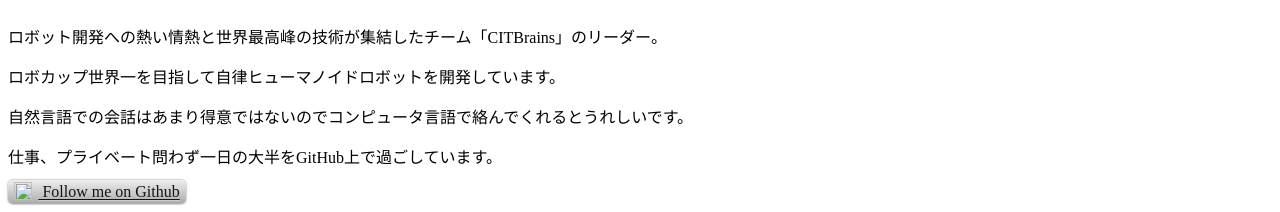
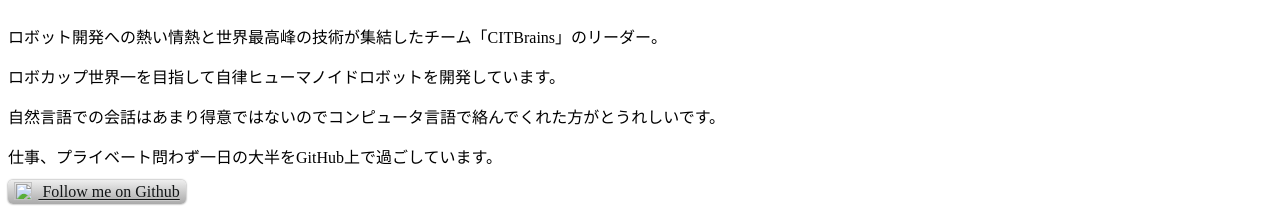
Before and after one commit to DaikiMaekawa/daikimaekawa.github.com, a Jekyll site: the page built from _posts/2014-04-25-Logo.md, in a window 1280 px wide. Shown: the part 1311-1523 px from the top of the page. Built offline with Jekyll 4.4.1, drawn with Linux system fonts in a browser that asks for light colours; nearby versions of some CDN libraries; Markdown is read by kramdown in place of the engine named in the settings; comment, search, counter and statistics services are not loaded.

Commit message:
Update post.html

```diff
--- a/_includes/themes/hooligan/post.html
+++ b/_includes/themes/hooligan/post.html
@@ -81,7 +81,7 @@
 
         <p>ロボット開発への熱い情熱と世界最高峰の技術が集結したチーム「CITBrains」のリーダー。</p>
         <p>ロボカップ世界一を目指して自律ヒューマノイドロボットを開発しています。</p>
-        <p>自然言語での会話はあまり得意ではないのでコンピュータ言語で絡んでくれるとうれしいです。</p>
+        <p>自然言語での会話はあまり得意ではないのでコンピュータ言語で絡んでくれた方がとうれしいです。</p>
         <p>仕事、プライベート問わず一日の大半をGitHub上で過ごしています。</p>
 
         <script src="//platform.linkedin.com/in.js" type="text/javascript"></script>
```
